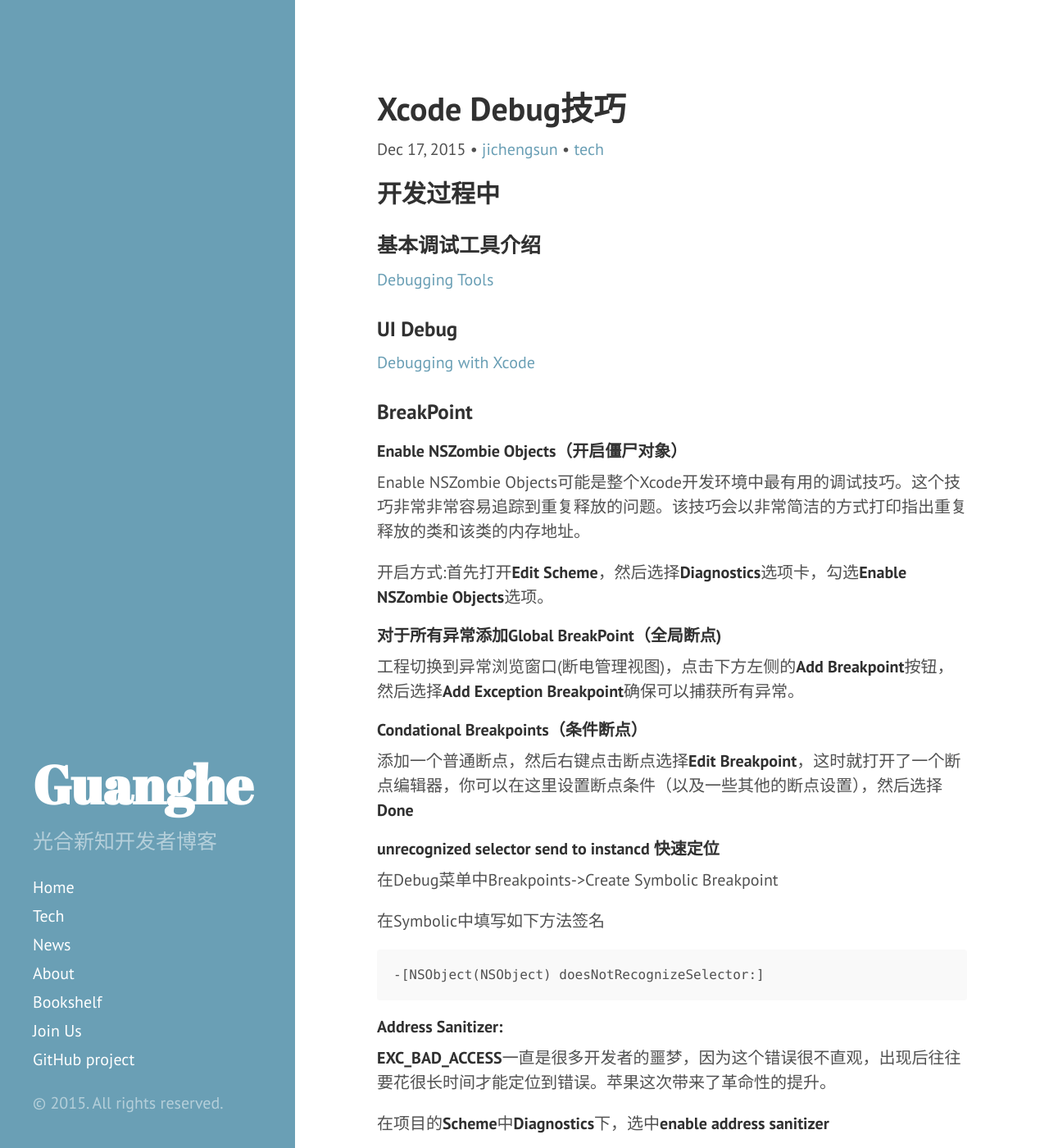
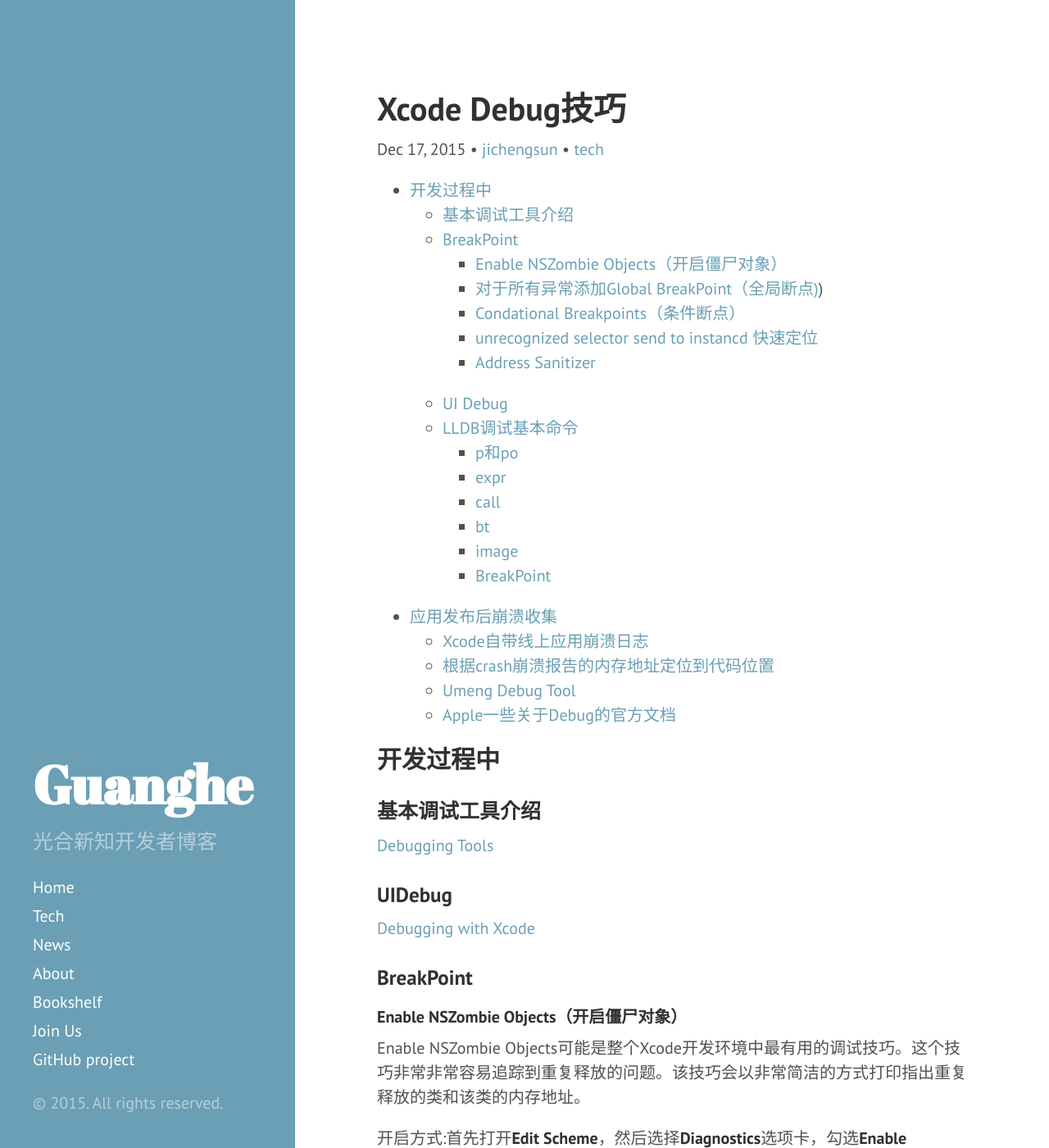
Before and after one commit to guanghetv/guanghetv.github.io, a Jekyll site: the page built from _posts/2015-12-17-iOSXcodeDebug.markdown, in a window 1280 px wide and 1400 px high. Shown: the whole window at 82% size. Built offline with Jekyll 4.4.1, drawn with Linux system fonts in a browser that asks for light colours; Markdown is read by kramdown in place of the engine named in the settings; comment, search, counter and statistics services are not loaded; some of the changed text lies outside the part shown.

Commit message:
添加目录

````diff
--- a/_posts/2015-12-17-iOSXcodeDebug.markdown
+++ b/_posts/2015-12-17-iOSXcodeDebug.markdown
@@ -4,12 +4,37 @@ title:  "Xcode Debug技巧"
 category: tech
 author: "jichengsun"
 ---
+  * [开发过程中](#开发过程中)
+    * [基本调试工具介绍](#基本调试工具介绍)
+    * [BreakPoint](#BreakPoint)
+      * [Enable NSZombie Objects（开启僵尸对象）](#Enable NSZombie Objects（开启僵尸对象）)
+      * [对于所有异常添加Global BreakPoint（全局断点)](#对于所有异常添加Global BreakPoint（全局断点))
+      * [Condational Breakpoints（条件断点）](#Condational Breakpoints（条件断点）)
+      * [unrecognized selector send to instancd 快速定位](#unrecognized selector send to instancd 快速定位)
+      * [Address Sanitizer](#Address Sanitizer)
+    * [UI Debug](#UIDebug)
+    * [LLDB调试基本命令](#LLDB调试基本命令)
+      * [p和po](#p和po)
+      * [expr](#expr)
+      * [call](#call)
+      * [bt](#bt)
+      * [image](#image)
+      * [BreakPoint](#BreakPoint)
+  * [应用发布后崩溃收集](#应用发布后崩溃收集)
+    * [Xcode自带线上应用崩溃日志](#Xcode自带线上应用崩溃日志)
+    * [根据crash崩溃报告的内存地址定位到代码位置](#根据crash崩溃报告的内存地址定位到代码位置)
+    * [Umeng Debug Tool](#Umeng Debug Tool)
+    * [Apple一些关于Debug的官方文档](#Apple一些关于Debug的官方文档)
+
+
+
+
 ##开发过程中
 ###基本调试工具介绍
 
 [Debugging Tools](https://developer.apple.com/library/ios/documentation/DeveloperTools/Conceptual/debugging_with_xcode/chapters/debugging_tools.html#//apple_ref/doc/uid/TP40015022-CH8-SW1)
 
-###UI Debug
+###UIDebug
 
 [Debugging with Xcode](https://developer.apple.com/library/ios/documentation/DeveloperTools/Conceptual/debugging_with_xcode/chapters/special_debugging_workflows.html#//apple_ref/doc/uid/TP40015022-CH9-SW1)
 
@@ -37,7 +62,7 @@ Enable NSZombie Objects可能是整个Xcode开发环境中最有用的调试技
 -[NSObject(NSObject) doesNotRecognizeSelector:]
 ```
 
-####Address Sanitizer:
+####Address Sanitizer
 **EXC_BAD_ACCESS**一直是很多开发者的噩梦，因为这个错误很不直观，出现后往往要花很长时间才能定位到错误。苹果这次带来了革命性的提升。
 
 在项目的**Scheme**中**Diagnostics**下，选中**enable address sanitizer**
@@ -46,7 +71,7 @@ Enable NSZombie Objects可能是整个Xcode开发环境中最有用的调试技
 ###LLDB调试基本命令
 [LLDB命令大全](http://lldb.llvm.org/lldb-gdb.html)
 
-#### p和po
+####p和po
 **在调试器中最常用到的命令是p（用于输出基本类型）或者po（用于输出 Objective-C 对象）。**
 
 如下，你可以通过输入po 和 view 来输出 view 的信息:
````
Also changed, not shown: other parts of _posts/2015-12-17-iOSXcodeDebug.markdown (+1 -1 lines).
